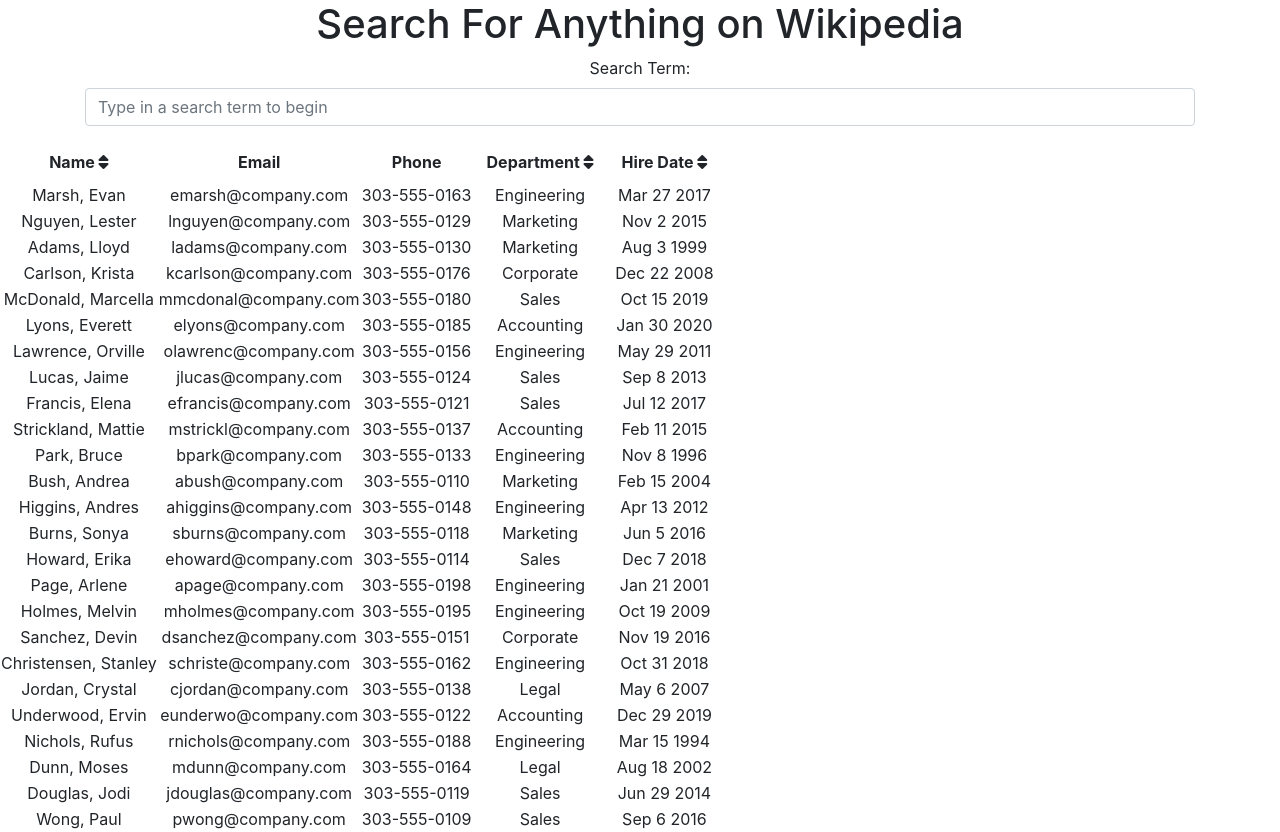
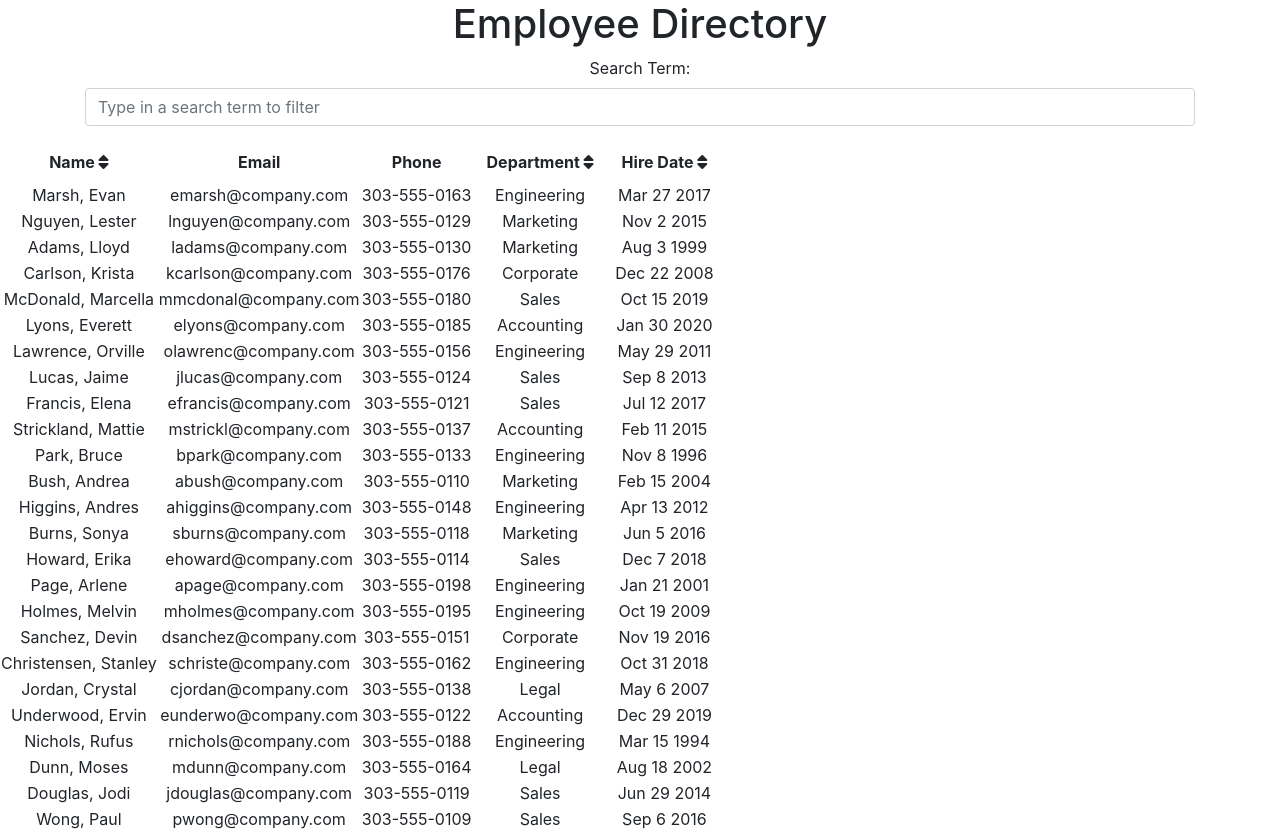
Before and after one commit to bferriman/employee-directory, a React (Create React App) app: page / in a window 1280 px wide. Built offline with nearby package versions, Linux system fonts and the light colour scheme.

Commit message:
fixed a couple of placeholder bits of text

```diff
--- a/src/components/Search/index.js
+++ b/src/components/Search/index.js
@@ -26,15 +26,9 @@ function Search(props) {
     event.preventDefault();
   };
 
-  // const filterButton = () => {
-  //   if(props.filtered === true) {
-  //     return <button className="btn btn-warning" onClick={props.clearFilter}>Clear Filter</button>
-  //   }
-  // }
-
   return (
     <div className="container">
-      <h1 className="text-center">Search For Anything on Wikipedia</h1>
+      <h1 className="text-center">Employee Directory</h1>
       <SearchForm
         handleFormSubmit={handleFormSubmit}
         handleInputChange={handleInputChange}
--- a/src/components/SearchForm/index.js
+++ b/src/components/SearchForm/index.js
@@ -12,7 +12,7 @@ function SearchForm(props) {
           list="term"
           type="text"
           className="form-control"
-          placeholder="Type in a search term to begin"
+          placeholder="Type in a search term to filter"
           id="term"
         />
       </div>
```
